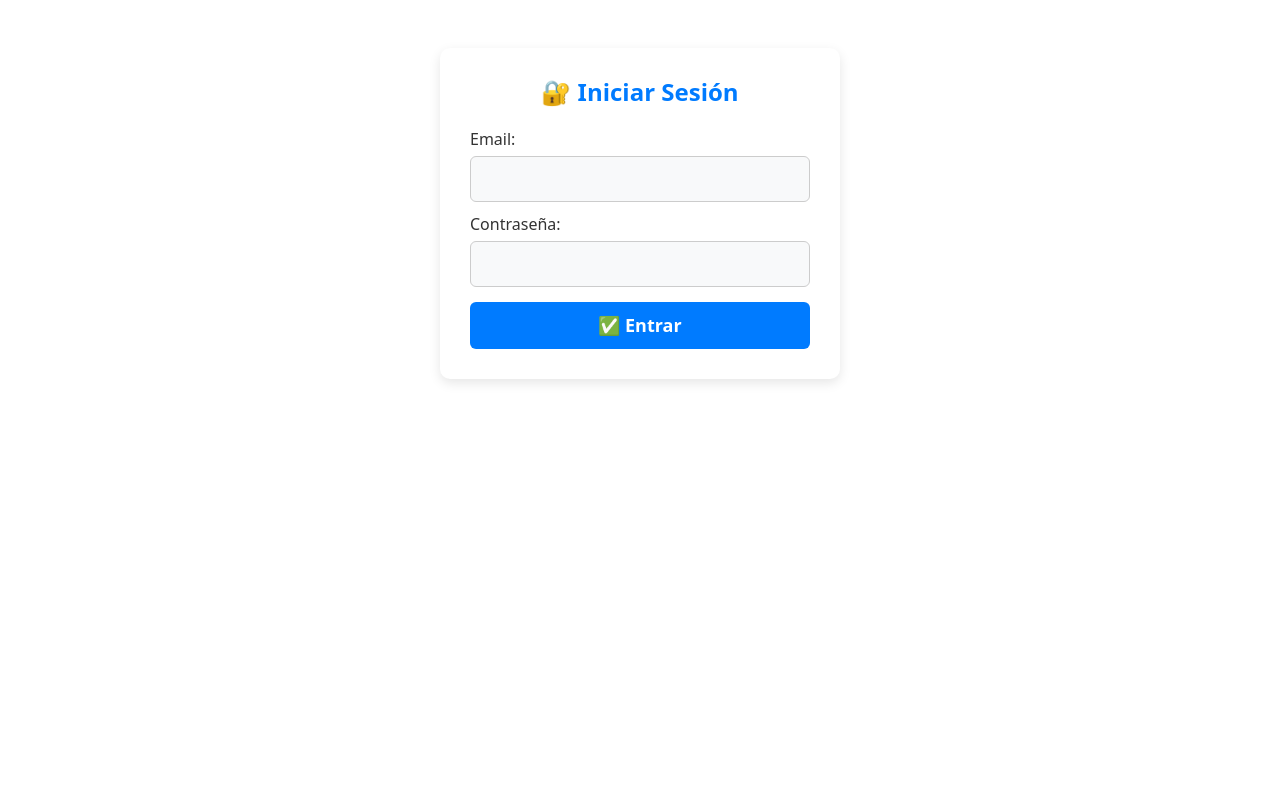
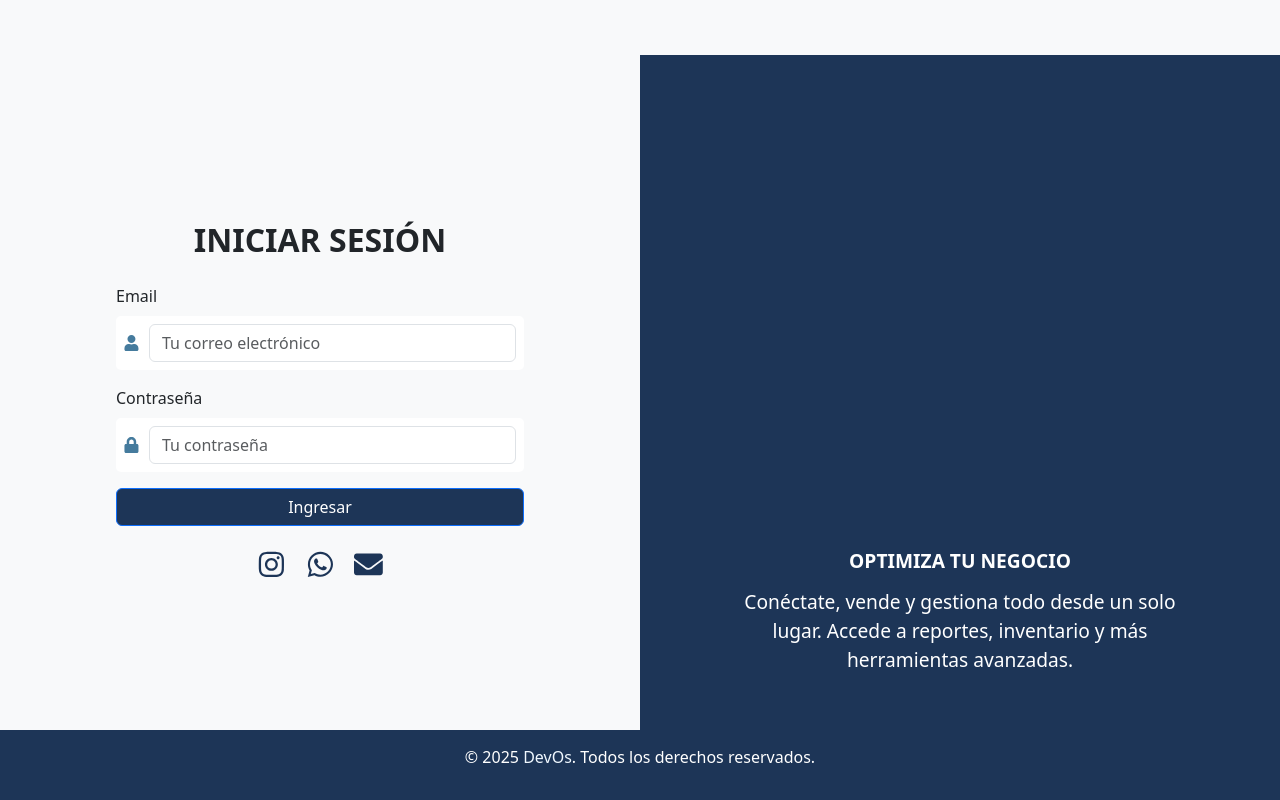
Before and after one commit to Francoosman12/lodelolo-frontend, a React (Vite) app: page /login in a window 1280 px wide. Built offline with nearby package versions, Linux system fonts and the light colour scheme.

Commit message:
Solucionado el tema del login y de las rutas en navbar y app

```diff
--- a/src/App.jsx
+++ b/src/App.jsx
@@ -1,9 +1,11 @@
-import React, { useState } from "react";
-import { BrowserRouter as Router, Routes, Route } from "react-router-dom";
-import { Container } from "react-bootstrap";
-import "bootstrap/dist/css/bootstrap.min.css";
+import React, { useState, useEffect } from "react";
+import {
+  BrowserRouter as Router,
+  Routes,
+  Route,
+  Navigate,
+} from "react-router-dom";
 import NavigationBar from "./components/NavigationBar";
-import Footer from "./components/Footer";
 import Login from "./pages/Login";
 import Dashboard from "./pages/Dashboard";
 import Sales from "./pages/Sales";
@@ -17,34 +19,140 @@ import CreateUser from "./pages/CreateUser";
 import Schedules from "./pages/Schedules";
 import Attendance from "./pages/Attendance";
 import Settings from "./pages/Settings";
+import Footer from "./components/Footer";
+import "bootstrap/dist/css/bootstrap.min.css"; // ✅ Asegura que Bootstrap está presente
 
 const App = () => {
-  const [user, setUser] = useState(null);
+  const [user, setUser] = useState(() => {
+    return JSON.parse(localStorage.getItem("user")) || null;
+  });
+
+  // ✅ Mantener sesión activa y verificar usuario al iniciar
+  useEffect(() => {
+    const storedUser = localStorage.getItem("user");
+    if (storedUser) {
+      setUser(JSON.parse(storedUser));
+    }
+  }, []);
+
+  // ✅ Guardar usuario en `localStorage` cuando cambia
+  useEffect(() => {
+    if (user) {
+      localStorage.setItem("user", JSON.stringify(user));
+    } else {
+      localStorage.removeItem("user"); // ✅ Eliminar `user` si es `null`
+    }
+  }, [user]);
+
+  const handleLogout = () => {
+    localStorage.removeItem("user"); // ✅ Eliminar usuario del Local Storage
+    setUser(null); // ✅ Limpiar estado del usuario
+  };
 
   return (
     <Router>
-      {user && <NavigationBar user={user} setUser={setUser} />}
+      {user && <NavigationBar user={user} setUser={handleLogout} />}{" "}
+      {/* ✅ Navbar solo si hay usuario */}
+      <Routes>
+        {/* ✅ Página de login */}
+        <Route path="/login" element={<Login setUser={setUser} />} />
 
-      <Container className="mt-5">
-        <Routes>
-          <Route path="/" element={<Sales />} /> {/* ✅ Página de inicio */}
-          <Route path="/login" element={<Login setUser={setUser} />} />
-          <Route path="/dashboard" element={<Dashboard />} />
-          <Route path="/sales" element={<Sales />} />
-          <Route path="/sales/reports" element={<Reports />} />
-          <Route path="/sales/history" element={<History />} />
-          <Route path="/sales/commissions" element={<Commissions />} />
-          <Route path="/products/add" element={<AddProduct />} />
-          <Route path="/products/list" element={<ProductList />} />
-          <Route path="/products/inventory" element={<Inventory />} />
-          <Route path="/users/create" element={<CreateUser />} />
-          <Route path="/users/schedules" element={<Schedules />} />
-          <Route path="/users/attendance" element={<Attendance />} />
-          <Route path="/settings" element={<Settings />} />
-        </Routes>
-      </Container>
+        {/* ✅ Redirigir a `/login` si el usuario no está autenticado */}
+        <Route path="/" element={user ? <Sales /> : <Navigate to="/login" />} />
+        <Route
+          path="/dashboard"
+          element={user ? <Dashboard /> : <Navigate to="/login" />}
+        />
+        <Route
+          path="/sales/reports"
+          element={user ? <Reports /> : <Navigate to="/login" />}
+        />
+        <Route
+          path="/sales/history"
+          element={user ? <History /> : <Navigate to="/login" />}
+        />
+        <Route
+          path="/sales/commissions"
+          element={user ? <Commissions /> : <Navigate to="/login" />}
+        />
 
-      {user && <Footer />}
+        {/* ✅ Solo los administradores pueden acceder a productos */}
+        <Route
+          path="/products/add"
+          element={
+            user && user.rol === "administrador" ? (
+              <AddProduct />
+            ) : (
+              <Navigate to="/" />
+            )
+          }
+        />
+        <Route
+          path="/products/list"
+          element={
+            user && user.rol === "administrador" ? (
+              <ProductList />
+            ) : (
+              <Navigate to="/" />
+            )
+          }
+        />
+        <Route
+          path="/products/inventory"
+          element={
+            user && user.rol === "administrador" ? (
+              <Inventory />
+            ) : (
+              <Navigate to="/" />
+            )
+          }
+        />
+
+        {/* ✅ Solo los administradores pueden acceder a usuarios */}
+        <Route
+          path="/users/create"
+          element={
+            user && user.rol === "administrador" ? (
+              <CreateUser />
+            ) : (
+              <Navigate to="/" />
+            )
+          }
+        />
+        <Route
+          path="/users/schedules"
+          element={
+            user && user.rol === "administrador" ? (
+              <Schedules />
+            ) : (
+              <Navigate to="/" />
+            )
+          }
+        />
+        <Route
+          path="/users/attendance"
+          element={
+            user && user.rol === "administrador" ? (
+              <Attendance />
+            ) : (
+              <Navigate to="/" />
+            )
+          }
+        />
+
+        {/* ✅ Solo los administradores pueden acceder a configuración */}
+        <Route
+          path="/settings"
+          element={
+            user && user.rol === "administrador" ? (
+              <Settings />
+            ) : (
+              <Navigate to="/" />
+            )
+          }
+        />
+      </Routes>
+      <Footer />
     </Router>
   );
 };
--- a/src/components/NavigationBar.jsx
+++ b/src/components/NavigationBar.jsx
@@ -2,13 +2,12 @@ import React from "react";
 import {
   Button,
   Container,
-  Form,
   Nav,
   Navbar,
   NavDropdown,
   Offcanvas,
 } from "react-bootstrap";
-import { Link } from "react-router-dom";
+import { Link, useNavigate } from "react-router-dom";
 import {
   FaHome,
   FaBoxOpen,
@@ -18,234 +17,185 @@ import {
   FaChevronDown,
   FaSignOutAlt,
 } from "react-icons/fa";
-import "../styles/NavigationBar.css"; // ✅ Importación de estilos
+import "../styles/NavigationBar.css"; // ✅ Importar estilos personalizados
 import logo from "../assets/devos.png"; // ✅ Importar el logo
-
-import { useNavigate } from "react-router-dom"; // ✅ Importar useNavigate
 
 const NavigationBar = ({ user, setUser }) => {
   const navigate = useNavigate();
 
   const handleLogout = () => {
-    localStorage.removeItem("token"); // ✅ Eliminar el token de sesión
+    localStorage.removeItem("user"); // ✅ Eliminar usuario del localStorage
     setUser(null); // ✅ Limpiar estado del usuario
     navigate("/login"); // ✅ Redirigir al Login
   };
+
+  const esAdmin = user?.rol === "administrador"; // ✅ Verificar si es administrador
+
   return (
-    <Navbar
-      expand="lg"
-      style={{ backgroundColor: "#1D3557" }}
-      className="mb-3 fixed-top"
+    <Navbar expand="lg" className="navigation-bar fixed-top">
+      <Container
+        fluid
+        className="d-flex justify-content-between align-items-center"
       >
-      <Container fluid className="d-flex justify-content-between">
         <div className="d-flex justify-content-between align-items-center w-100">
+          <Navbar.Brand as={Link} to="/" className="p-1">
+            <div className="d-flex align-items-center gap-1">
+              <img className="logo" src={logo} alt="DevOs Logo" />
+              <h2 style={{ color: "white" }}>DevOs</h2>
+            </div>
+          </Navbar.Brand>
           <Navbar.Toggle
             aria-controls="offcanvasNavbar"
-            style={{
-              borderColor: "#A8DADC",
-              backgroundColor: "rgba(255, 255, 255, 0.2)",
-              flexShrink: 0,
-              width: "auto",
-            }}
+            className="navbar-toggler"
           />
-          <Navbar.Brand
-            as={Link}
-            to="/"
-            className="p-1"
-            style={{ color: "#ffffff" }}
-          >
-            <div className="d-flex align-items-center gap-1">
-              {" "}
-              <img className="logo" src={logo} alt="" />
-              <h2>DevOs</h2>
-            </div>
-          </Navbar.Brand>
         </div>
 
         <Navbar.Offcanvas
           id="offcanvasNavbar"
-          aria-labelledby="offcanvasNavbarLabel"
           placement="end"
-          className="bg-dark text-white"
-          style={{ backgroundColor: "#242424" }}
+          className="offcanvas"
         >
           <Offcanvas.Header closeButton>
             <Offcanvas.Title
               id="offcanvasNavbarLabel"
-              style={{ color: "#A8DADC" }}
+              className="offcanvas-title"
             >
               Menú de Navegación
             </Offcanvas.Title>
           </Offcanvas.Header>
           <Offcanvas.Body>
-            <Nav className="justify-content-end flex-grow-1 pe-3">
+            <Nav className="navbar-nav justify-content-between flex-grow-1 pe-3">
               <Nav.Link
                 as={Link}
                 to="/"
-                style={{
-                  color: "#ffffff",
-                  backgroundColor: "#dc3545" /* 🔥 Fondo rojo intenso */,
-                  border:
-                    "2px solid #ffffff" /* ✅ Borde blanco para contraste */,
-                  padding: "8px 12px" /* ✅ Mejor espaciado */,
-                  borderRadius: "8px" /* ✅ Bordes redondeados */,
-                  fontWeight: "bold" /* ✅ Texto más fuerte */,
-                  transition: "0.3s ease-in-out" /* ✅ Animación suave */,
-                }}
+                className="nav-link d-flex align-items-center gap-2"
               >
-                <span className="d-flex align-items-center gap-2">
                 <FaShoppingCart /> Vender
-                </span>
-              </Nav.Link>
-              <Nav.Link as={Link} to="/dashboard" style={{ color: "#ffffff" }}>
-                <span className="d-flex align-items-center gap-2">
-                  <FaHome /> Inicio
-                </span>
               </Nav.Link>
 
+              <Nav.Link
+                as={Link}
+                to="/dashboard"
+                className="nav-link d-flex align-items-center gap-2"
+              >
+                <FaHome /> Inicio
+              </Nav.Link>
+
+              {/* ✅ Solo los administradores pueden acceder a los productos */}
+              {esAdmin && (
                 <NavDropdown
                   title={
-                  <span className="d-flex align-items-center gap-2">
+                    <span className="nav-link">
                       <FaBoxOpen /> Productos <FaChevronDown />
                     </span>
                   }
                   id="products-dropdown"
-                style={{ color: "#ffffff" }}
                 >
                   <NavDropdown.Item
                     as={Link}
                     to="/products/add"
-                  style={{ color: "#213547" }}
+                    className="nav-dropdown-item"
                   >
-                  <span className="d-flex align-items-center gap-2">
                     ➕ Agregar Producto
-                  </span>
                   </NavDropdown.Item>
                   <NavDropdown.Item
                     as={Link}
                     to="/products/list"
-                  style={{ color: "#213547" }}
+                    className="nav-dropdown-item"
                   >
-                  <span className="d-flex align-items-center gap-2">
                     📦 Mis Productos
-                  </span>
                   </NavDropdown.Item>
                   <NavDropdown.Item
                     as={Link}
                     to="/products/inventory"
-                  style={{ color: "#213547" }}
+                    className="nav-dropdown-item"
                   >
-                  <span className="d-flex align-items-center gap-2">
                     📊 Inventario
-                  </span>
                   </NavDropdown.Item>
                 </NavDropdown>
+              )}
 
+              {/* ✅ Solo los administradores pueden acceder a usuarios */}
+              {esAdmin && (
                 <NavDropdown
                   title={
-                  <span className="d-flex align-items-center gap-2">
+                    <span className="nav-link">
                       <FaUsers /> Usuarios <FaChevronDown />
                     </span>
                   }
                   id="users-dropdown"
-                style={{ color: "#ffffff" }}
                 >
                   <NavDropdown.Item
                     as={Link}
                     to="/users/create"
-                  style={{ color: "#213547" }}
+                    className="nav-dropdown-item"
                   >
-                  <span className="d-flex align-items-center gap-2">
                     👤 Crear Usuario
-                  </span>
                   </NavDropdown.Item>
                   <NavDropdown.Item
                     as={Link}
                     to="/users/schedules"
-                  style={{ color: "#213547" }}
+                    className="nav-dropdown-item"
                   >
-                  <span className="d-flex align-items-center gap-2">
                     ⏳ Horarios
-                  </span>
                   </NavDropdown.Item>
                   <NavDropdown.Item
                     as={Link}
                     to="/users/attendance"
-                  style={{ color: "#213547" }}
+                    className="nav-dropdown-item"
                   >
-                  <span className="d-flex align-items-center gap-2">
                     ✅ Asistencias
-                  </span>
                   </NavDropdown.Item>
                 </NavDropdown>
+              )}
 
               <NavDropdown
                 title={
-                  <span className="d-flex align-items-center gap-2">
+                  <span className="nav-link">
                     <FaShoppingCart /> Ventas <FaChevronDown />
                   </span>
                 }
                 id="sales-dropdown"
-                style={{ color: "#ffffff" }}
               >
                 <NavDropdown.Item
                   as={Link}
                   to="/sales/reports"
-                  style={{ color: "#213547" }}
+                  className="nav-dropdown-item"
                 >
-                  <span className="d-flex align-items-center gap-2">
                   📊 Reportes
-                  </span>
                 </NavDropdown.Item>
-
                 <NavDropdown.Item
                   as={Link}
                   to="/sales/history"
-                  style={{ color: "#213547" }}
+                  className="nav-dropdown-item"
                 >
-                  <span className="d-flex align-items-center gap-2">
                   💰 Historial
-                  </span>
                 </NavDropdown.Item>
-
                 <NavDropdown.Item
                   as={Link}
                   to="/sales/commissions"
-                  style={{ color: "#213547" }}
+                  className="nav-dropdown-item"
                 >
-                  <span className="d-flex align-items-center gap-2">
                   💲 Comisiones
-                  </span>
                 </NavDropdown.Item>
               </NavDropdown>
 
-              <Nav.Link as={Link} to="/settings" style={{ color: "#ffffff" }}>
-                <span className="d-flex align-items-center gap-2">
+              {/* ✅ Solo los administradores pueden acceder a configuración */}
+              {esAdmin && (
+                <Nav.Link
+                  as={Link}
+                  to="/settings"
+                  className="nav-link d-flex align-items-center gap-2"
+                >
                   <FaCog /> Configuración
-                </span>
                 </Nav.Link>
+              )}
             </Nav>
+
             {user && (
               <Button
                 onClick={handleLogout}
-                style={{
-                  color: "#ffffff",
-                  backgroundColor: "#dc3545" /* 🔥 Fondo rojo intenso */,
-                  border:
-                    "2px solid #ffffff" /* ✅ Borde blanco para contraste */,
-                  padding: "8px 12px" /* ✅ Mejor espaciado */,
-                  borderRadius: "8px" /* ✅ Bordes redondeados */,
-                  fontWeight: "bold" /* ✅ Texto más fuerte */,
-                  transition: "0.3s ease-in-out" /* ✅ Animación suave */,
-                  width: "100%",
-                  display: "flex" /* ✅ Mantener en una sola fila */,
-                  alignItems: "center" /* ✅ Centrar verticalmente */,
-                  justifyContent: "center" /* ✅ Centrar horizontalmente */,
-                  gap: "8px" /* ✅ Espaciado entre icono y texto */,
-                  whiteSpace:
-                    "nowrap" /* ✅ Mantener "Cerrar Sesión" en una sola línea */,
-                  textAlign: "center" /* ✅ Centrar el texto */,
-                }}
+                className="nav-link logout-btn d-flex align-items-center gap-1"
               >
                 <FaSignOutAlt /> Cerrar Sesión
               </Button>
--- a/src/pages/Login.jsx
+++ b/src/pages/Login.jsx
@@ -1,7 +1,17 @@
 import React, { useState } from "react";
 import { useNavigate } from "react-router-dom";
 import axios from "axios";
-import "../styles/Login.css"; // ✅ Estilos separados
+import { Container, Row, Col, Form, Button } from "react-bootstrap";
+import {
+  FaUser,
+  FaLock,
+  FaInstagram,
+  FaWhatsapp,
+  FaEnvelope,
+} from "react-icons/fa";
+
+import "../styles/Login.css"; // ✅ Importar estilos personalizados
+import logo from "../assets/devos-navbar-removebg.png"; // ✅ Importar el logo
 
 const API_URL = import.meta.env.VITE_API_URL;
 
@@ -26,32 +36,95 @@ const Login = ({ setUser }) => {
   };
 
   return (
-    <div className="login-container">
-      <h2>🔐 Iniciar Sesión</h2>
-      <form onSubmit={handleSubmit}>
-        <label>Email:</label>
-        <input
+    <Container fluid className="login-container">
+      <Row>
+        {/* ✅ Sección de formulario */}
+        <Col
+          md={6}
+          className="d-flex flex-column justify-content-center align-items-center p-5"
+        >
+          <h2 className="fw-bold mb-4">Iniciar Sesión</h2>
+
+          <Form className="w-75" onSubmit={handleSubmit}>
+            <Form.Group className="mb-3">
+              <Form.Label>Email</Form.Label>
+              <div className="input-container">
+                <FaUser className="icon" />
+                <Form.Control
                   type="email"
                   name="email"
+                  placeholder="Tu correo electrónico"
                   value={formData.email}
                   onChange={handleChange}
                   required
                 />
+              </div>
+            </Form.Group>
 
-        <label>Contraseña:</label>
-        <input
+            <Form.Group className="mb-3">
+              <Form.Label>Contraseña</Form.Label>
+              <div className="input-container">
+                <FaLock className="icon" />
+                <Form.Control
                   type="password"
                   name="password"
+                  placeholder="Tu contraseña"
                   value={formData.password}
                   onChange={handleChange}
                   required
                 />
+              </div>
+            </Form.Group>
 
-        {error && <p className="error-msg">{error}</p>}
+            {error && <p className="error-msg text-danger">{error}</p>}
 
-        <button type="submit">✅ Entrar</button>
-      </form>
+            <Button className="login-btn w-100" type="submit">
+              Ingresar
+            </Button>
+
+            {/* ✅ Redes sociales y datos de empresa */}
+            <div className="social-links mt-4">
+              <a
+                href="https://www.instagram.com/tuempresa"
+                target="_blank"
+                rel="noopener noreferrer"
+              >
+                <FaInstagram className="social-icon" />
+              </a>
+              <a
+                href="https://wa.me/123456789"
+                target="_blank"
+                rel="noopener noreferrer"
+              >
+                <FaWhatsapp className="social-icon" />
+              </a>
+              <a href="mailto:contacto@tuempresa.com">
+                <FaEnvelope className="social-icon" />
+              </a>
             </div>
+          </Form>
+        </Col>
+
+        {/* ✅ Sección de imagen */}
+        <Col
+          md={6}
+          className="d-none d-md-block px-0 seccion-image d-flex flex-column justify-content-center align-items-center"
+        >
+          <img
+            src={logo}
+            alt="Login image"
+            className="login-image mb-4 animate-image"
+          />
+          <h2 className="fw-bold text-white text-center">
+            Optimiza tu negocio
+          </h2>
+          <p className="text-white text-center w-75 mt-3">
+            Conéctate, vende y gestiona todo desde un solo lugar. Accede a
+            reportes, inventario y más herramientas avanzadas.
+          </p>
+        </Col>
+      </Row>
+    </Container>
   );
 };
 
--- a/src/styles/Login.css
+++ b/src/styles/Login.css
@@ -1,83 +1,101 @@
 /* ✅ Contenedor principal */
 .login-container {
-  max-width: 400px;
-  margin: auto;
-  padding: 30px;
-  background-color: #ffffff;
-  border-radius: 10px;
-  box-shadow: 0px 4px 12px rgba(0, 0, 0, 0.1);
+  min-height: 100vh;
+  display: flex;
+  align-items: center;
+  justify-content: center;
+  background-color: #f8f9fa;
+}
+
+/* ✅ Formulario */
+.input-container {
+  display: flex;
+  align-items: center;
+
+  padding: 8px;
+  border-radius: 5px;
+  background-color: white;
+}
+
+.icon {
+  margin-right: 10px;
+  color: #457B9D;
+}
+
+/* ✅ Botón de login */
+.login-btn {
+  background-color: #1D3557 !important;
+  border: none;
+  padding: 10px;
+  font-weight: bold;
+  border-radius: 5px;
+  transition: 0.3s ease-in-out;
+}
+
+.login-btn:hover {
+  background-color: #457B9D !important;
+}
+
+/* ✅ Sección de imagen con diseño mejorado */
+/* ✅ Sección de imagen con diseño mejorado */
+.seccion-image {
+  background-color: #1D3557;
+  padding: 60px;
+  display: flex;
+  flex-direction: column;
+  align-items: center;
+  justify-content: center;
   text-align: center;
 }
 
-/* ✅ Título */
-.login-container h2 {
-  color: #007bff;
-  font-size: 24px;
+/* ✅ Estilos del título */
+h2 {
+  font-size: 2rem; /* ✅ Más grande y llamativo */
   font-weight: bold;
-  margin-bottom: 20px;
+  text-transform: uppercase; /* ✅ Más impacto visual */
 }
 
-/* ✅ Campos del formulario */
-.login-container label {
-  display: block;
-  font-size: 16px;
-  color: #333;
-  margin-top: 10px;
-  text-align: left;
+/* ✅ Estilos del texto */
+.text-white {
+  color: white !important;
+  max-width: 80%;
+  font-size: 1.2rem;
+  text-align: center;
+  margin: 10px auto;
 }
 
-.login-container input {
-  width: 100%;
-  padding: 10px;
-  margin-top: 5px;
-  border: 1px solid #ccc;
-  border-radius: 6px;
-  font-size: 16px;
-  background-color: #f8f9fa;
-  transition: border 0.3s ease-in-out;
+/* ✅ Imagen con animación */
+.login-image {
+  width: 80%;
+  max-width: 400px;
+  object-fit: cover;
+  object-position: center;
 }
 
-.login-container input:focus {
-  border-color: #007bff;
-  box-shadow: 0px 0px 6px rgba(0, 123, 255, 0.5);
+/* ✅ Estilos de los iconos de redes */
+.social-links {
+  display: flex;
+  justify-content: center;
+  gap: 20px;
+  margin-top: 15px;
 }
 
-/* ✅ Mensaje de error */
-.error-msg {
-  color: red;
-  font-size: 14px;
-  margin-top: 10px;
-}
-
-/* ✅ Botón de inicio de sesión */
-.login-container button {
-  width: 100%;
-  background-color: #007bff;
-  color: white;
-  font-size: 18px;
-  padding: 10px;
-  border: none;
-  border-radius: 6px;
-  margin-top: 15px;
-  cursor: pointer;
+.social-icon {
+  font-size: 1.8rem;
+  color: #1D3557;
   transition: 0.3s ease-in-out;
 }
 
-.login-container button:hover {
-  background-color: #0056b3;
+.social-icon:hover {
+  color: #457B9D;
 }
 
-/* ✅ Ajuste responsivo */
-@media (max-width: 600px) {
-  .login-container {
-    padding: 20px;
-  }
+.animate-image {
+  animation: fadeIn 1s ease-in-out;
+}
 
-  .login-container h2 {
-    font-size: 22px;
-  }
-
-  .login-container button {
-    font-size: 16px;
-  }
+/* ✅ Animación de aparición */
+@keyframes fadeIn {
+  0% { opacity: 0; transform: scale(0.9); }
+  100% { opacity: 1; transform: scale(1); }
 }
```
Also changed, not shown: src/styles/NavigationBar.css (+71 -4 lines). Lines whose indentation alone changed are shown as unchanged.
